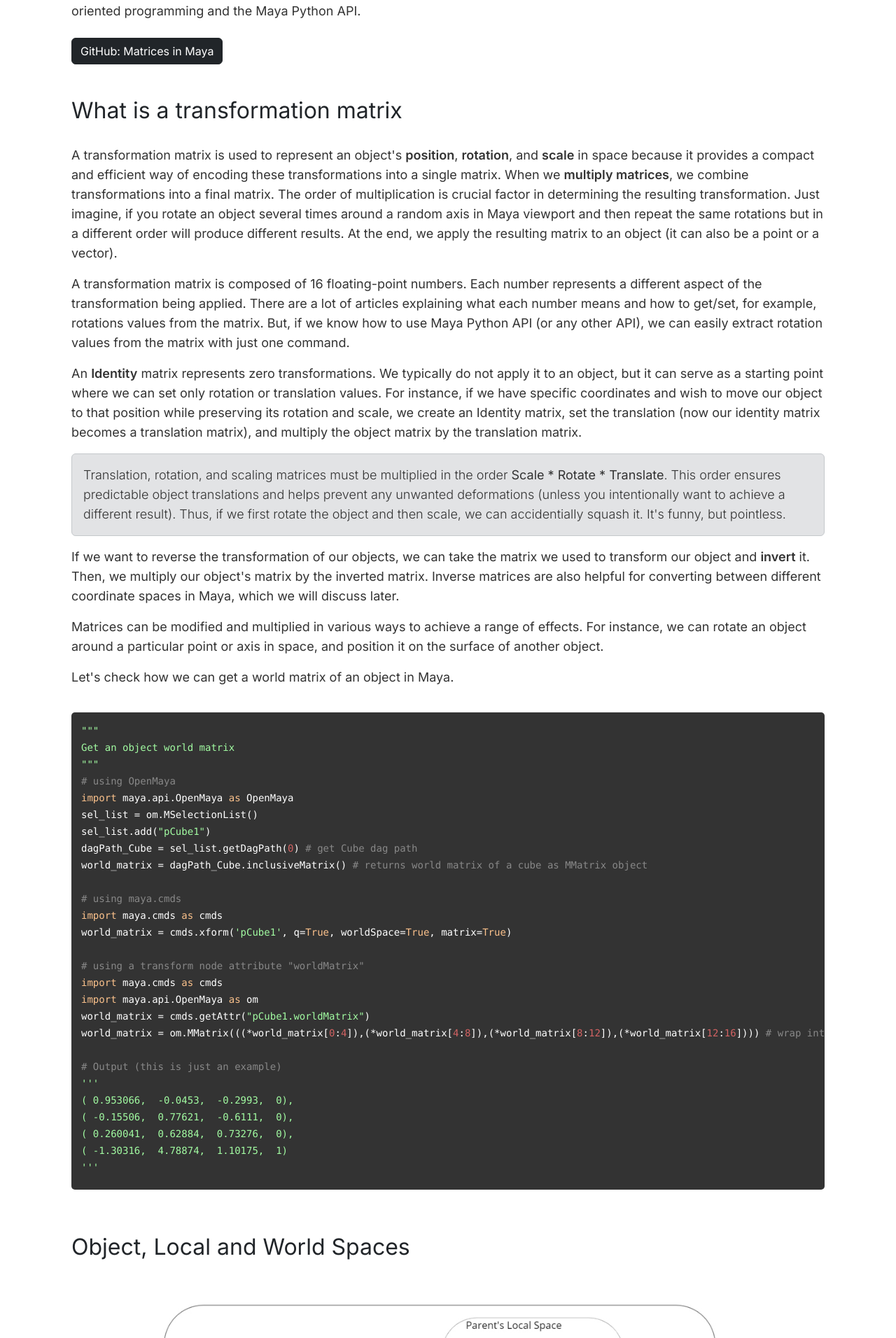
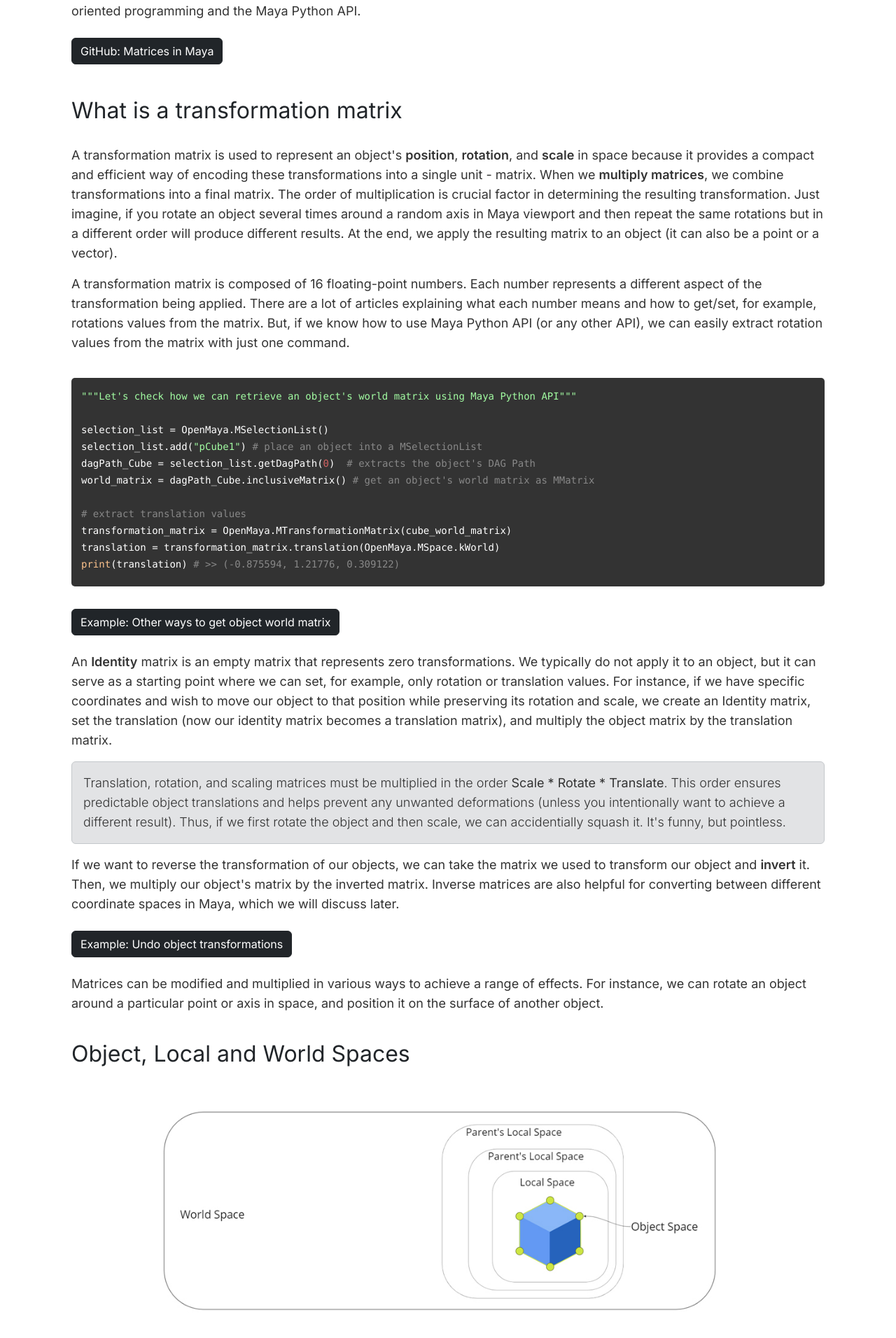
Before and after one commit to volodinroman/volodinroman.github.io, a Jekyll site: the page built from _posts/2023-02-08-Matrices-Maya.md, in a window 1280 px wide. Shown: the part 696-2608 px from the top of the page at 70% size. Built offline with Jekyll 4.4.1, drawn with Linux system fonts in a browser that asks for light colours.

Commit message:
matrices update

```diff
--- a/_posts/2023-02-08-Matrices-Maya.md
+++ b/_posts/2023-02-08-Matrices-Maya.md
@@ -20,12 +20,31 @@ I've seen many resources and tutorials that focus heavily on the mathematical as
 <h2 class="py-4">What is a transformation matrix</h2>
 
 <p>
-A transformation matrix is used to represent an object's <b>position</b>, <b>rotation</b>, and <b>scale</b> in space because it provides a compact and efficient way of encoding these transformations into a single matrix. When we <b>multiply matrices</b>, we combine transformations into a final matrix. The order of multiplication is crucial factor in determining the resulting transformation. Just imagine, if you rotate an object several times around a random axis in Maya viewport and then repeat the same rotations but in a different order will produce different results. At the end, we apply the resulting matrix to an object (it can also be a point or a vector).
+A transformation matrix is used to represent an object's <b>position</b>, <b>rotation</b>, and <b>scale</b> in space because it provides a compact and efficient way of encoding these transformations into a single unit - matrix. When we <b>multiply matrices</b>, we combine transformations into a final matrix. The order of multiplication is crucial factor in determining the resulting transformation. Just imagine, if you rotate an object several times around a random axis in Maya viewport and then repeat the same rotations but in a different order will produce different results. At the end, we apply the resulting matrix to an object (it can also be a point or a vector).
 </p>
 
 <p>A transformation matrix is composed of 16 floating-point numbers. Each number represents a different aspect of the transformation being applied. There are a lot of articles explaining what each number means and how to get/set, for example, rotations values from the matrix. But, if we know how to use Maya Python API (or any other API), we can easily extract rotation values from the matrix with just one command.</p>
 
-<p>An <b>Identity</b> matrix represents zero transformations. We typically do not apply it to an object, but it can serve as a starting point where we can set only rotation or translation values. For instance, if we have specific coordinates and wish to move our object to that position while preserving its rotation and scale, we create an Identity matrix, set the translation (now our identity matrix becomes a translation matrix), and multiply the object matrix by the translation matrix.</p>
+<pre>
+<code class="language-python">"""Let's check how we can retrieve an object's world matrix using Maya Python API"""
+
+selection_list = OpenMaya.MSelectionList()
+selection_list.add("pCube1") # place an object into a MSelectionList
+dagPath_Cube = selection_list.getDagPath(0)  # extracts the object's DAG Path
+world_matrix = dagPath_Cube.inclusiveMatrix() # get an object's world matrix as MMatrix
+
+# extract translation values
+transformation_matrix = OpenMaya.MTransformationMatrix(cube_world_matrix)
+translation = transformation_matrix.translation(OpenMaya.MSpace.kWorld)
+print(translation) # >> (-0.875594, 1.21776, 0.309122)</code>
+</pre>
+
+<a target = "_blank" href="https://github.com/volodinroman/matrices-in-maya/blob/main/src/get_object_world_matrix.py">
+  <button type="button" class="btn btn-dark my-2">Example: Other ways to get object world matrix</button>
+</a>
+
+<p>An <b>Identity</b> matrix is an empty matrix that represents zero transformations. We typically do not apply it to an object, but it can serve as a starting point where we can set, for example, only rotation or translation values. For instance, if we have specific coordinates and wish to move our object to that position while preserving its rotation and scale, we create an Identity matrix, set the translation (now our identity matrix becomes a translation matrix), and multiply the object matrix by the translation matrix.</p>
+
 
 <div class="alert alert-secondary fw-light" role="alert">
   <p>Translation, rotation, and scaling matrices must be multiplied in the order <b>Scale * Rotate * Translate</b>. This order ensures predictable object translations and helps prevent any unwanted deformations (unless you intentionally want to achieve a different result). Thus, if we first rotate the object and then scale, we can accidentially squash it. It's funny, but pointless.</p>
@@ -33,59 +52,15 @@ A transformation matrix is used to represent an object's <b>position</b>, <b>rot
 
 <p>If we want to reverse the transformation of our objects, we can take the matrix we used to transform our object and <b>invert</b> it. Then, we multiply our object's matrix by the inverted matrix. Inverse matrices are also helpful for converting between different coordinate spaces in Maya, which we will discuss later.</p>
 
+<a target = "_blank" href="https://github.com/volodinroman/matrices-in-maya/blob/main/src/move_object_up_and_undo.py">
+  <button type="button" class="btn btn-dark my-2">Example: Undo object transformations</button>
+</a>
+
 <p>Matrices can be modified and multiplied in various ways to achieve a range of effects. For instance, we can rotate an object around a particular point or axis in space, and position it on the surface of another object.</p>
-
-<!-- <p>
-Once we have found a transformation matrix, it can be broken down into rotation, translation, and scale values. However, in most cases, we use the entire matrix for our calculations. When we apply a matrix to an object, we modify its transformation values. <b>Keep in mind, matrix and vector mathematics often go together.</b>  We can create transformation matrices from scratch in different ways. If we know specific coordinates, we can generate a matrix that only moves the object to that coordinate. If we know the rotation values, we can create a matrix that only rotates the object but keeps it in the same place. We can rotate an object around a specific point in space or axis, and even place it on the surface of another object. We can combine rotation, translation, and scale matrices by multiplying them. This way, we can achieve many different effects and transform objects in different ways. <b>OpenMaya API makes working with matrices simple and efficient by providing all the necessary commands and classes.</b>
-</p> -->
-
-
 
 <!-- <p>
 We can <b>inverse a matrix</b> to undo or reverse the transformations of our object. For example, if we used some matrix to rotate our object, we can revert this action by multiplying a matrix of our object by the inversed matrix. Inversed matrix can also be used to <b>convert between different coordinate spaces in Maya</b> (I'll describe them below). For example, to get a world matrix of our object that is a child of another object, we multiply the object's local matrix by the parent's world matrix. Conversely, if we want to get the local position of an object that is a child of another object, we can multiply the object's world matrix by the parent's inverse world matrix, which gives us the object's local matrix.
 </p>  -->
-
-
-
-<ul>
-  <!-- <li>An "<b>Identity</b>" matrix is a matrix that holds <b>zero transformations</b>.</li> -->
-  <!-- <li>Changing the order of matrices during multiplication can result in a different effect, because <b>matrices are not commutative</b>. This means that M1 * M2 is not the same as M2 * M1.</li> -->
-  <!-- <li>Translation, rotation, and scaling matrices must be multiplied in the order <b>Scale * Rotate * Translate</b>. This order ensures predictable object translations and helps prevent any unwanted deformations (unless you intentionally want to achieve a different result). Thus, if we first rotate the object and then scale, we can accidentially squash it. It's funny, but pointless.</li> -->
-  <!-- <li>The <b>rotation order</b> in Maya determines the order of rotation matrices that are multiplied to produce the final rotation matrix for an object. The default order is XYZ. Rotation orders are hierarchys written backwards, eg. xyz is Rz * Ry * Rx. Changing the rotation order can affect the final rotation of an object. The right rotation order can help us avoid Gimbal Lock, thus animators will see clearly represented animation curves.</li> -->
-</ul>
-
-
-<p>Let's check how we can get a world matrix of an object in Maya.</p>
-
-<pre>
-<code class="language-python">"""
-Get an object world matrix
-"""
-# using OpenMaya
-import maya.api.OpenMaya as OpenMaya
-sel_list = om.MSelectionList()
-sel_list.add("pCube1")
-dagPath_Cube = sel_list.getDagPath(0) # get Cube dag path
-world_matrix = dagPath_Cube.inclusiveMatrix() # returns world matrix of a cube as MMatrix object
-
-# using maya.cmds
-import maya.cmds as cmds
-world_matrix = cmds.xform('pCube1', q=True, worldSpace=True, matrix=True)
-
-# using a transform node attribute "worldMatrix"
-import maya.cmds as cmds
-import maya.api.OpenMaya as om
-world_matrix = cmds.getAttr("pCube1.worldMatrix")
-world_matrix = om.MMatrix(((*world_matrix[0:4]),(*world_matrix[4:8]),(*world_matrix[8:12]),(*world_matrix[12:16]))) # wrap into MMatrix
-
-# Output (this is just an example)
-'''
-( 0.953066,  -0.0453,  -0.2993,  0),
-( -0.15506,  0.77621,  -0.6111,  0),
-( 0.260041,  0.62884,  0.73276,  0),
-( -1.30316,  4.78874,  1.10175,  1)
-'''</code>
-</pre>
 
 
 <h2 class="py-4">Object, Local and World Spaces</h2>
--- a/_sass/_code.scss
+++ b/_sass/_code.scss
@@ -6,11 +6,15 @@
     font-size: 14px;
 }
 
+pre {
+    margin-bottom: 0px !important;
+}
+
 pre code.hljs {
     display: block;
     overflow-x: auto;
     padding: 1em;
     padding-bottom: 20px !important;
     margin-top: 20px;
-    // margin-bottom: 20px;
+    // margin-bottom: 1px !important;
 }
```
